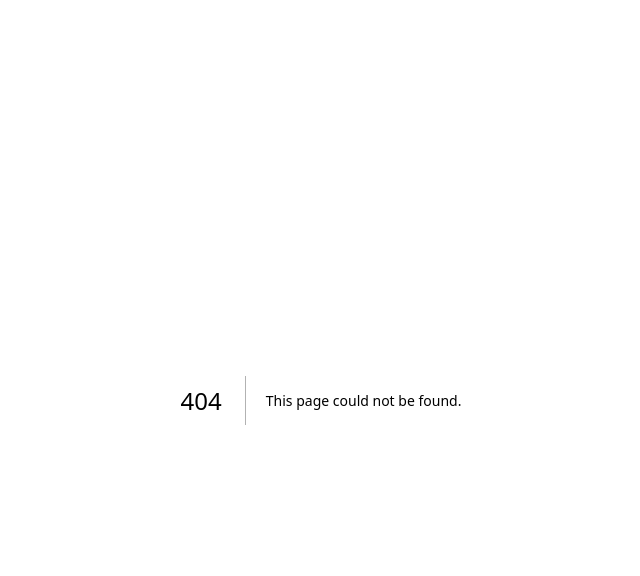
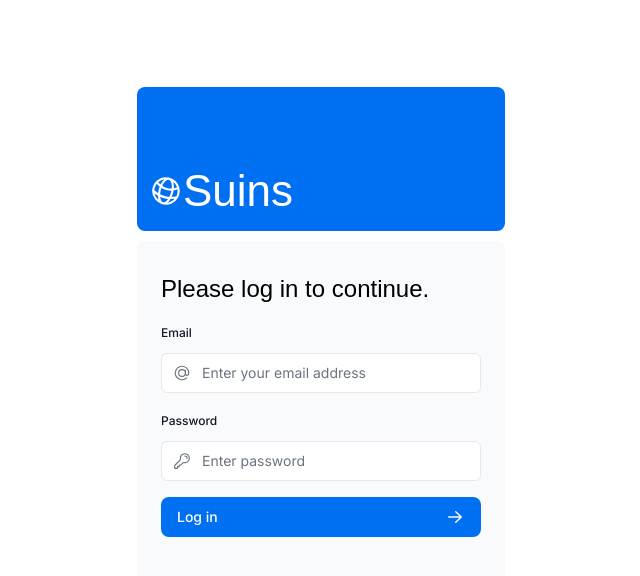
Before and after one commit to Veljko996/Dashboard-App-Nextjs, a Next.js app: page /login in a window 1280 px wide. Before the commit this address had no page. Shown: the top 576 px of the page, without its empty margins (319-959 px from the left). Built offline with nearby package versions, Linux system fonts and the light colour scheme; a web font is replaced by a local one.

Commit message:
validation form

```diff
--- /dev/null
+++ b/app/login/page.tsx
@@ -0,0 +1,20 @@
+import AcmeLogo from "@/app/ui/acme-logo";
+import LoginForm from "@/app/ui/login-form";
+import { Suspense } from "react";
+
+export default function LoginPage() {
+  return (
+    <main className="flex items-center justify-center md:h-screen">
+      <div className="relative mx-auto flex w-full max-w-[400px] flex-col space-y-2.5 p-4 md:-mt-32">
+        <div className="flex h-20 w-full items-end rounded-lg bg-blue-500 p-3 md:h-36">
+          <div className="w-32 text-white md:w-36">
+            <AcmeLogo />
+          </div>
+        </div>
+        <Suspense>
+          <LoginForm />
+        </Suspense>
+      </div>
+    </main>
+  );
+}
--- a/package.json
+++ b/package.json
@@ -12,7 +12,7 @@
     "bcryptjs": "^3.0.2",
     "clsx": "^2.1.1",
     "next": "latest",
-    "next-auth": "5.0.0-beta.25",
+    "next-auth": "5.0.0-beta.29",
     "postcss": "8.5.1",
     "postgres": "^3.4.5",
     "react": "latest",
```
Also changed, not shown: 1 other file (tests, documents, lock files or other folders).
